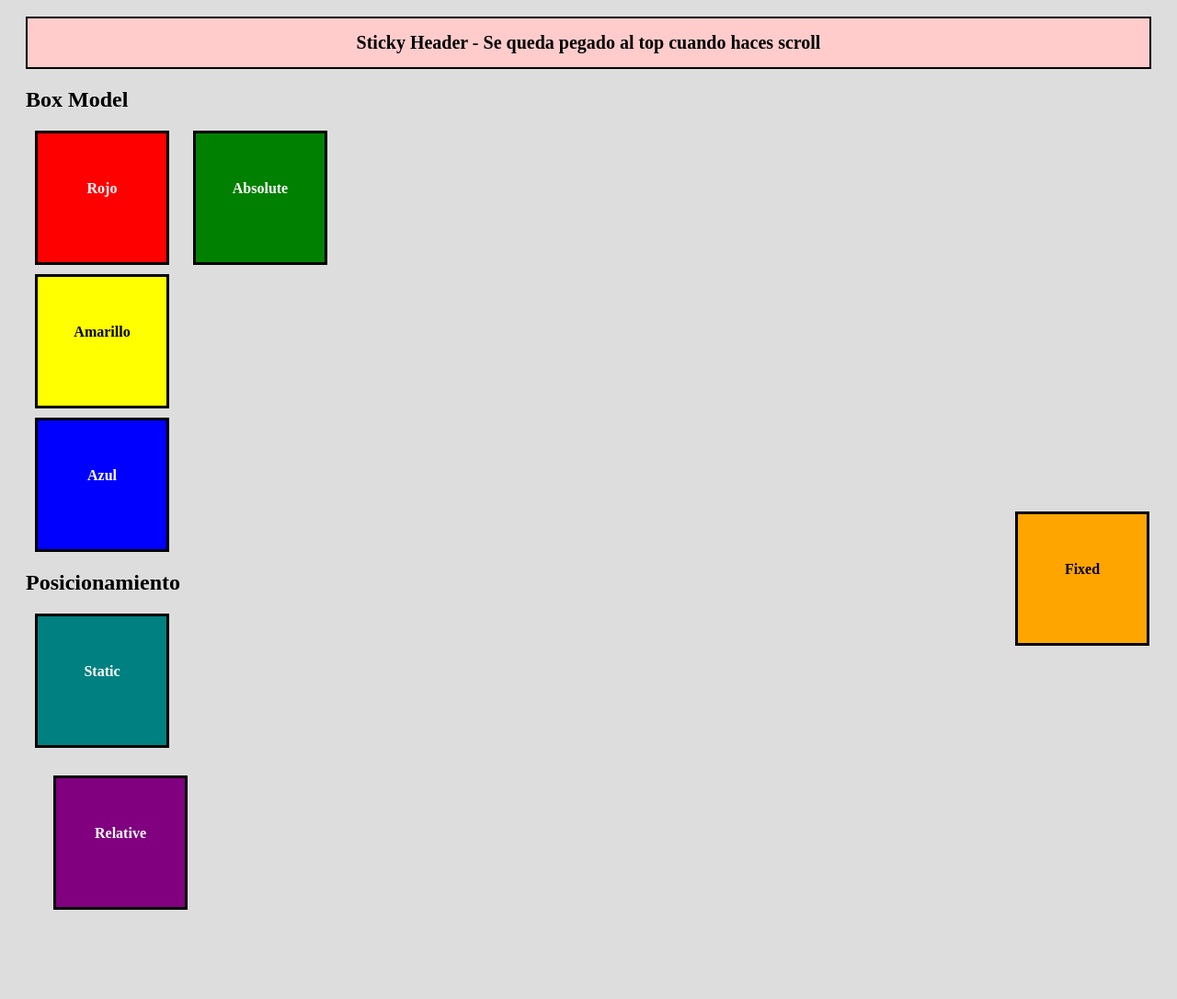
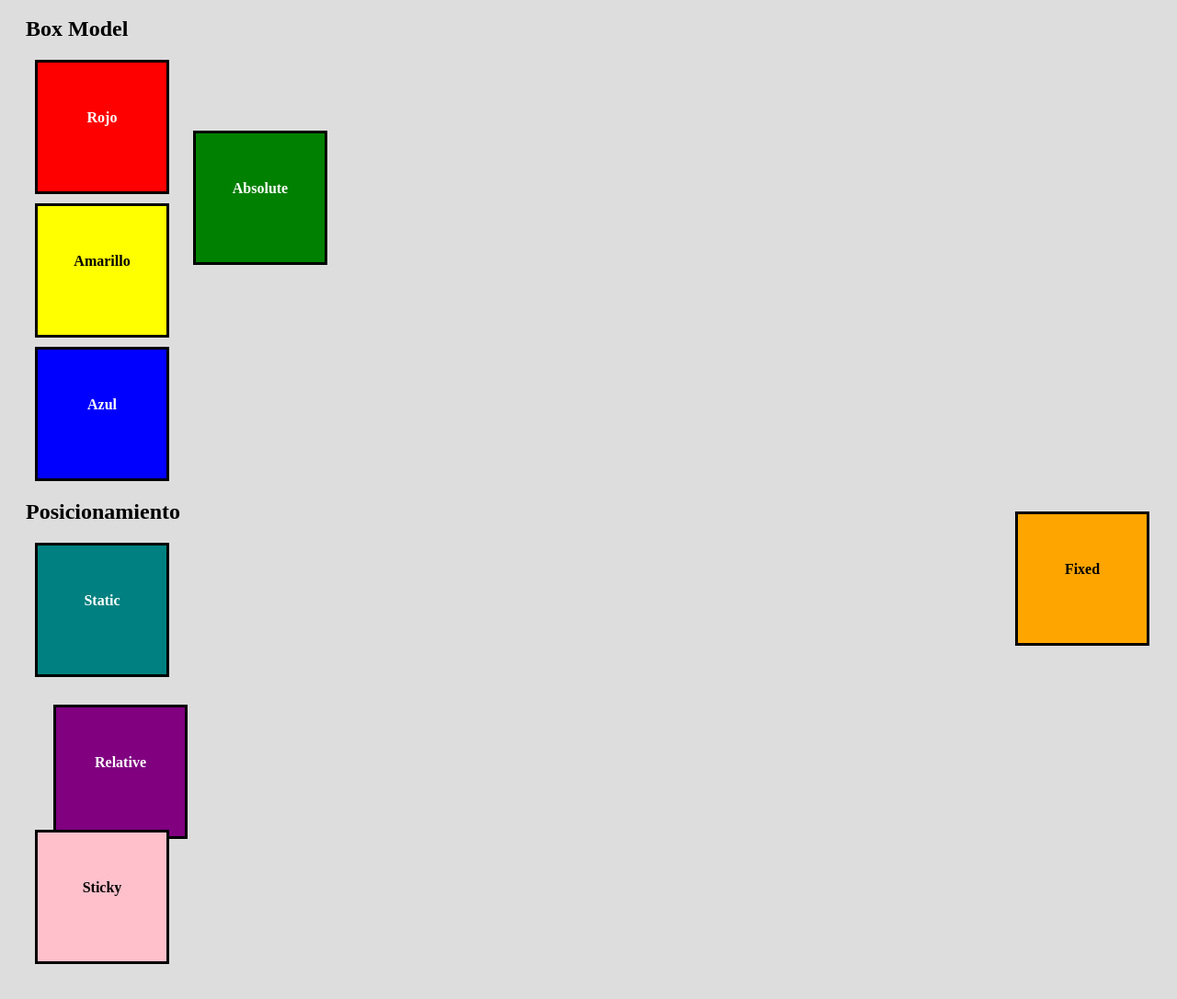
Before and after one commit to Claudia1233/Box-Model-2, a plain HTML site: page index.html in a window 1280 px wide. Shown: the part 68-1154 px from the top of the page at 92% size. Drawn offline with Linux system fonts and the light colour scheme.

Commit message:
index.html
Updated the sticky header styling and added a sticky div that remains visible on scroll.

```diff
--- a/index.html
+++ b/index.html
@@ -43,19 +43,12 @@
     background: orange;
     color: black;
   }
-
-  /* Sticky Header */
-  .sticky-header {
+  .sticky {
     position: sticky;
-    top: 0;
-    background: #ffcccb;
+    top: 0; /* <-- se pega a la parte superior */
+    background: pink;
     color: black;
-    padding: 15px;
-    font-size: 20px;
-    text-align: center;
-    font-weight: bold;
-    border: 2px solid #000;
-    z-index: 10; /* para que quede arriba */
+    z-index: 10; /* <-- opcional: asegura que quede arriba de otros elementos */
   }
 
   body {
@@ -68,9 +61,6 @@
 <body>
   <h1>Práctico 2 - Box Model + Posicionamiento</h1>
 
-  <!-- Sticky Header -->
-  <div class="sticky-header">Sticky Header - Se queda pegado al top cuando haces scroll</div>
-
   <h2>Box Model</h2>
   <div class="caja rojo">Rojo</div>
   <div class="caja amarillo">Amarillo</div>
@@ -81,6 +71,9 @@
   <div class="caja relative">Relative</div>
   <div class="caja absolute">Absolute</div>
 
+  <!-- Sticky visible al hacer scroll -->
+  <div class="caja sticky">Sticky</div>
+
   <p style="height:800px;"></p> <!-- espacio para scrollear -->
 
   <div class="caja fixed">Fixed</div>
```
